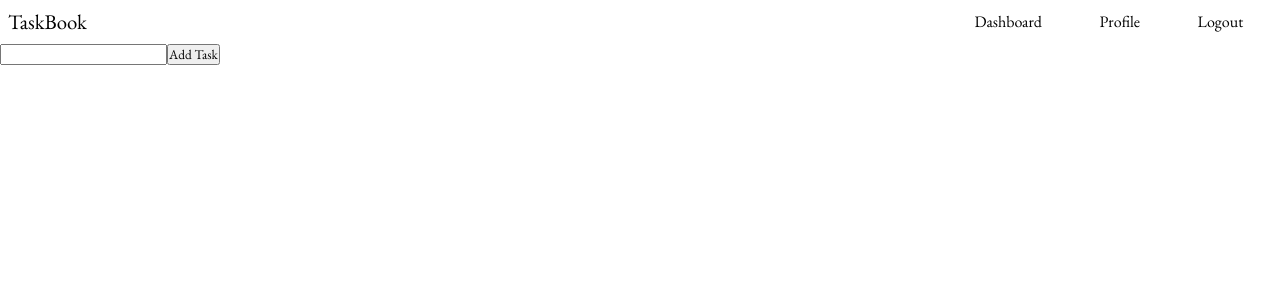
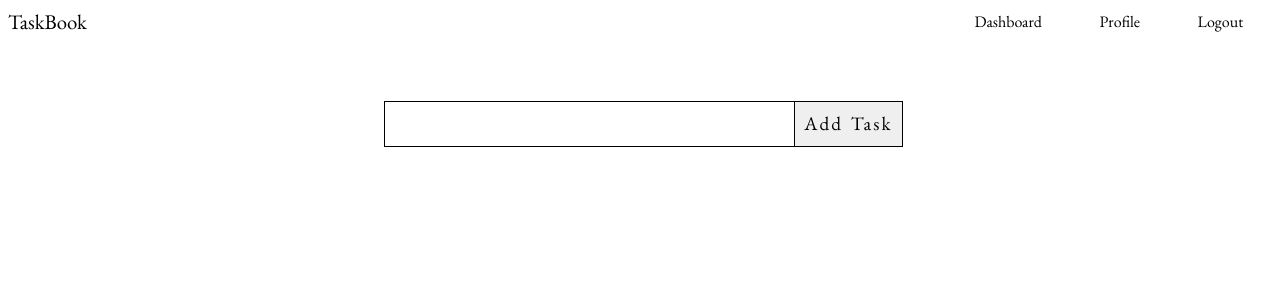
Before and after one commit to VincentReddy25/task-book, a React (Vite) app: page / in a window 1280 px wide. Shown: the top 300 px of the page. Built offline with nearby package versions, Linux system fonts and the light colour scheme.

Commit message:
style(dashboard): added some basic styles to form.

```diff
--- a/src/App.css
+++ b/src/App.css
@@ -5,7 +5,6 @@
     justify-content: space-between;
 
     padding: .5em;
-
 }
 
 .navbar header {
@@ -13,15 +12,49 @@
 }
 
 .navbar a {
-    text-decoration: none;
+    border-bottom: 2px solid white;
     padding: .5em 1.3em;
     margin: 0 .5em;
 
     color: black;
-    border-bottom: 2px solid white;
+    text-decoration: none;
     transition: .3s;
 }
 
 .navbar a:hover {
     border-color: black;
 }
+
+
+.task-form {
+    width: 40%;
+    margin: auto;
+
+    display: grid;
+    grid-template-columns: 80% auto;
+}
+
+.task-form input {
+    margin-top: 3em;
+    padding: .5em;
+
+    border: 1px solid black;
+    outline: none;
+
+    font-size: 1.2em;
+    letter-spacing: 2px;
+    word-spacing: 2px;
+}
+
+.task-form input:first-child {
+    border-right: none;
+}
+
+.task-form input[type="submit"] {
+    cursor: pointer;
+}
+
+.task-form input:focus {
+    background: whitesmoke;
+    transition: .3s;
+}
```
